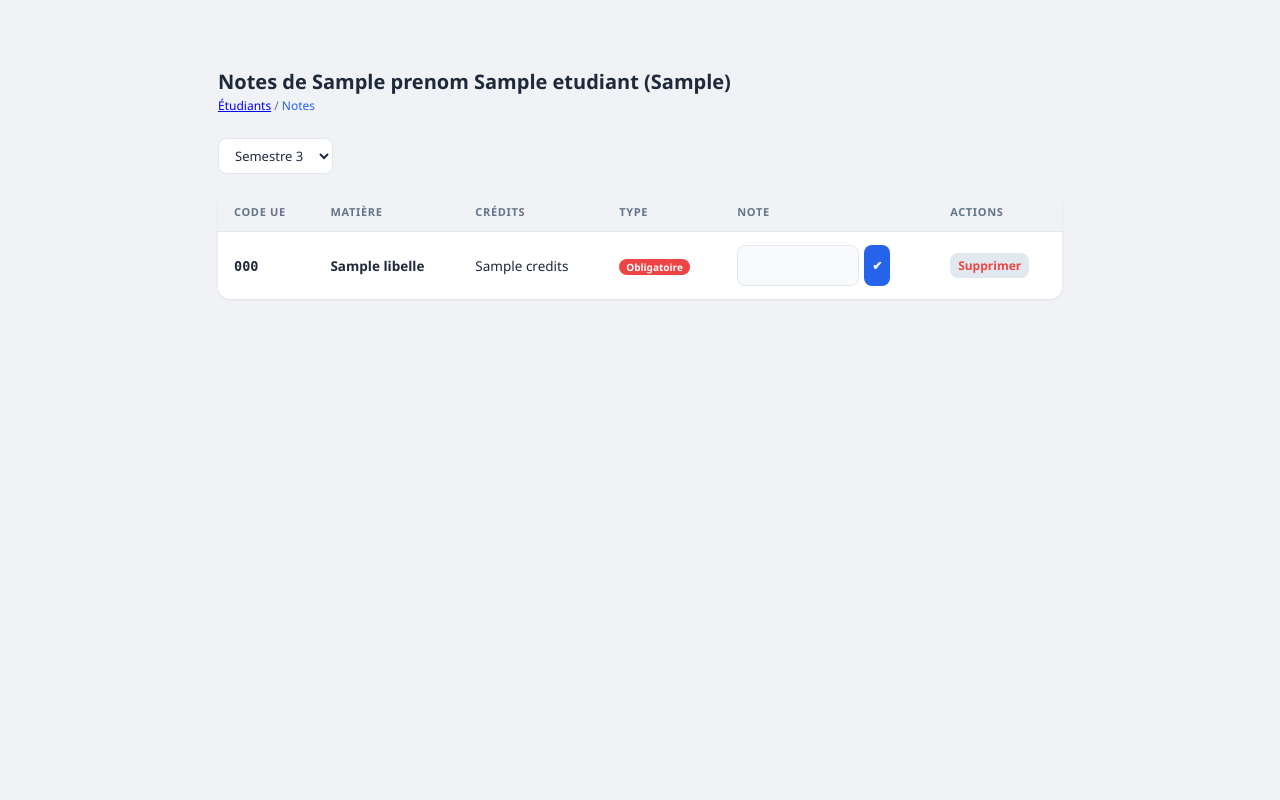
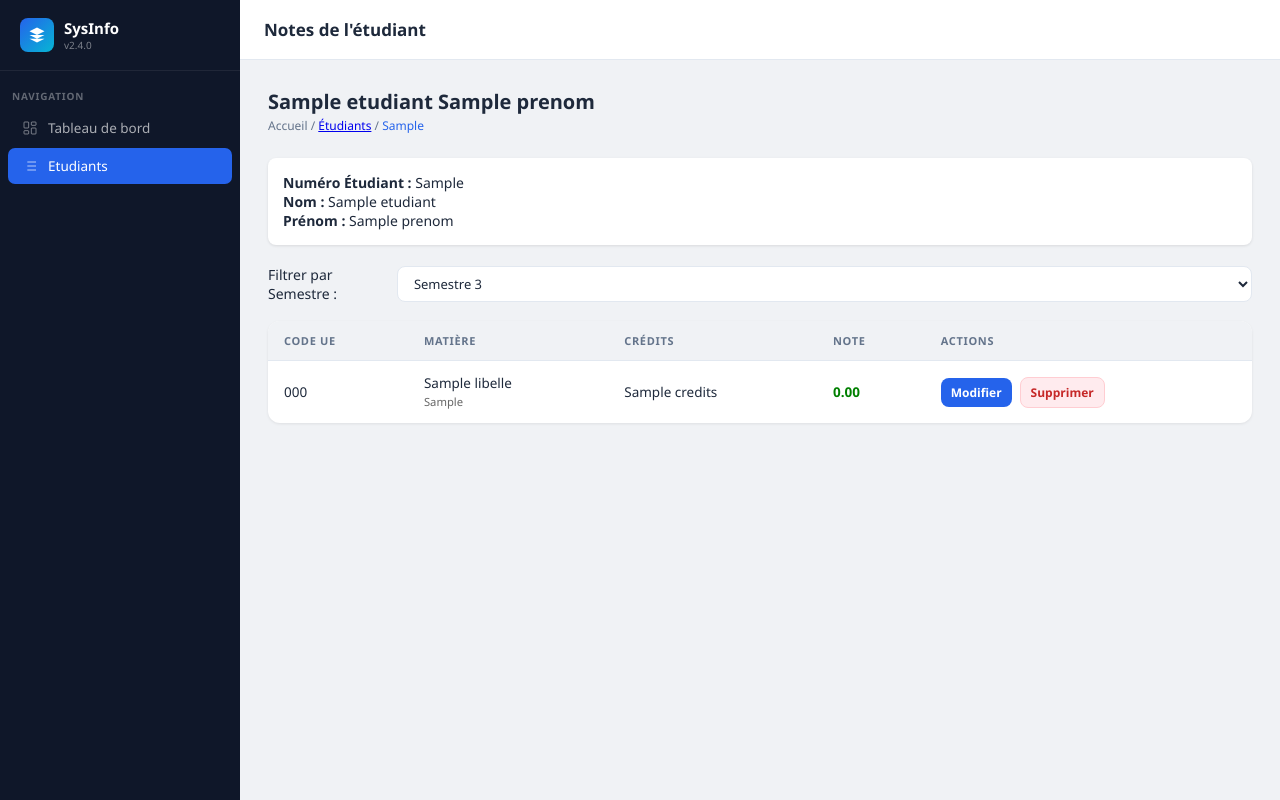
Before and after one commit to 5teeve/Note-ITU, a CodeIgniter 4 app: the page made by app/Views/etudiant_details.php in a window 1280 px wide. Run offline with PHP 8.4 and a stand-in for CodeIgniter, Linux system fonts and the light colour scheme; the template is opened without the code that fills it: most values are stand-ins (such as "Sample title", 1, 10 or a date in 2020); some libraries are stand-ins or nearby versions.

Commit message:
[feature] affichage notes

```diff
--- a/app/Config/Routes.php
+++ b/app/Config/Routes.php
@@ -21,3 +21,4 @@ $routes->get('/etudiants', 'EtudiantController::index');
 $routes->get('/notes/etudiant/(:num)', 'EtudiantController::details/$1');
 $routes->post('/notes/edit/(:num)', 'EtudiantController::editNote/$1');
 $routes->get('/notes/delete/(:num)', 'EtudiantController::deleteNote/$1');
+$routes->post('/notes/upsert', 'EtudiantController::upsertNote');
--- a/app/Views/etudiant_details.php
+++ b/app/Views/etudiant_details.php
@@ -3,38 +3,84 @@
 <head>
   <meta charset="UTF-8" />
   <meta name="viewport" content="width=device-width, initial-scale=1.0" />
-  <title>SysInfo — Notes de l'étudiant</title>
+  <title>SysInfo — Notes de l'Étudiant</title>
   <link rel="stylesheet" href="/style.css" />
   <style>
-    .note-input { width: 80px; padding: 4px; border: 1px solid var(--border-color); border-radius: 4px; }
+    .header-details {
+      display: flex;
+      justify-content: space-between;
+      align-items: center;
+      margin-bottom: 20px;
+    }
+    .info-card {
+      background: white;
+      padding: 15px;
+      border-radius: 8px;
+      box-shadow: 0 1px 3px rgba(0,0,0,0.1);
+      margin-bottom: 20px;
+    }
   </style>
 </head>
 <body>
 
 <div class="app">
-  <div class="main" style="margin-left: 0; max-width: 900px; margin: 0 auto; min-height: 100vh;">
+
+  <!-- ── Sidebar ──────────────────────────────────────────────────────────── -->
+  <aside class="sidebar">
+    <div class="sidebar-brand">
+      <div class="logo-icon">
+        <svg viewBox="0 0 24 24" width="18" height="18"><path d="M12 2L2 7l10 5 10-5-10-5zM2 17l10 5 10-5M2 12l10 5 10-5"/></svg>
+      </div>
+      <div>
+        <div class="brand-name">SysInfo</div>
+        <div class="brand-sub">v2.4.0</div>
+      </div>
+    </div>
+
+    <div class="sidebar-section">Navigation</div>
+
+    <a href="/dashboard" class="nav-item">
+      <svg viewBox="0 0 24 24"><rect width="7" height="9" x="3" y="3" rx="1"/><rect width="7" height="5" x="14" y="3" rx="1"/><rect width="7" height="9" x="14" y="12" rx="1"/><rect width="7" height="5" x="3" y="16" rx="1"/></svg>
+      Tableau de bord
+    </a>
+    <a href="/etudiants" class="nav-item active">
+      <svg viewBox="0 0 24 24"><line x1="8" y1="6" x2="21" y2="6"/><line x1="8" y1="12" x2="21" y2="12"/><line x1="8" y1="18" x2="21" y2="18"/><line x1="3" y1="6" x2="3.01" y2="6"/><line x1="3" y1="12" x2="3.01" y2="12"/><line x1="3" y1="18" x2="3.01" y2="18"/></svg>
+      Etudiants
+    </a>
+
+  </aside>
+
+  <!-- ── Main ─────────────────────────────────────────────────────────────── -->
+  <div class="main">
+
+    <div class="topbar">
+      <div class="topbar-title">Notes de l'étudiant</div>
+    </div>
 
     <div class="content">
 
-      <div class="page-header" style="margin-top: 40px;">
+      <div class="page-header">
         <div>
-          <h2>Notes de <?= esc($etudiant['prenom']) ?> <?= esc($etudiant['nom']) ?> (<?= esc($etudiant['numero_etu']) ?>)</h2>
-          <div class="breadcrumb">
-            <a href="/etudiants">Étudiants</a> / <span>Notes</span>
-          </div>
+          <h2><?= esc($etudiant['nom']) ?> <?= esc($etudiant['prenom']) ?></h2>
+          <div class="breadcrumb">Accueil / <a href="/etudiants">Étudiants</a> / <span><?= esc($etudiant['numero_etu']) ?></span></div>
         </div>
       </div>
 
-      <!-- Toolbar filtres -->
+      <div class="info-card">
+        <strong>Numéro Étudiant :</strong> <?= esc($etudiant['numero_etu']) ?><br>
+        <strong>Nom :</strong> <?= esc($etudiant['nom']) ?><br>
+        <strong>Prénom :</strong> <?= esc($etudiant['prenom']) ?>
+      </div>
+
+      <!-- Toolbar filtres par semestre -->
       <div class="toolbar">
-        <div class="toolbar-left">
-          <form method="get" action="/notes/etudiant/<?= esc($etudiant['id']) ?>" style="display:flex; gap:10px;">
-            <select name="semestre" class="filter-select" onchange="this.form.submit()">
-              <option value="1" <?= $current_semestre == 1 ? 'selected' : '' ?>>Semestre 3</option>
-              <option value="2" <?= $current_semestre == 2 ? 'selected' : '' ?>>Semestre 4</option>
-            </select>
-          </form>
-        </div>
+        <form action="/notes/etudiant/<?= esc($etudiant['id']) ?>" method="get" class="toolbar-left" style="gap: 10px; display: flex; align-items: center;">
+          <label for="semestre">Filtrer par Semestre :</label>
+          <select name="semestre" id="semestre" class="filter-select" onchange="this.form.submit()">
+            <option value="1" <?= $current_semestre == 1 ? 'selected' : '' ?>>Semestre 3</option>
+            <option value="2" <?= $current_semestre == 2 ? 'selected' : '' ?>>Semestre 4</option>
+          </select>
+        </form>
       </div>
 
       <!-- Tableau -->
@@ -45,45 +91,46 @@
               <th>Code UE</th>
               <th>Matière</th>
               <th>Crédits</th>
-              <th>Type</th>
               <th>Note</th>
               <th>Actions</th>
             </tr>
           </thead>
           <tbody>
-            <?php foreach ($notes as $note): ?>
+            <?php if (empty($notes)): ?>
             <tr>
-              <td style="font-family:monospace;font-weight:600"><?= esc($note['code']) ?></td>
-              <td style="font-weight:600"><?= esc($note['libelle']) ?></td>
-              <td><?= esc($note['credits']) ?></td>
+              <td colspan="5" style="text-align: center;">Aucune UE trouvée pour ce semestre.</td>
+            </tr>
+            <?php else: ?>
+            <?php foreach ($notes as $n): ?>
+            <tr>
+              <td><?= esc($n['code']) ?></td>
               <td>
-                <?php if (isset($note['is_optional']) && $note['is_optional']): ?>
-                  <span class="nav-badge" style="background:#f59e0b;color:#fff;">Optionnelle (Meilleure)</span>
-                <?php else: ?>
-                  <span class="nav-badge">Obligatoire</span>
+                <?= esc($n['libelle']) ?>
+                <?php if (isset($n['groupe_libelle']) && $n['groupe_libelle']): ?>
+                  <br><small style="color: #666;"><?= esc($n['groupe_libelle']) ?></small>
                 <?php endif; ?>
               </td>
+              <td><?= esc($n['credits']) ?></td>
               <td>
-                <?php if ($note['note_id']): ?>
-                  <form method="post" action="/notes/edit/<?= esc($note['note_id']) ?>" style="display:inline-flex; gap:5px;">
-                    <input type="number" step="0.01" min="0" max="20" name="note" class="note-input" value="<?= esc($note['max_note']) ?>">
-                    <button type="submit" class="btn btn-primary btn-sm" style="padding:4px 8px;font-size:12px;">✔</button>
-                  </form>
-                <?php else: ?>
-                  <span style="color:#ef4444;font-weight:bold;">0.00 (Sans note)</span>
-                <?php endif; ?>
+                <span style="font-weight: bold; <?= $n['max_note'] >= 10 ? 'color: green;' : ($n['max_note'] > 0 ? 'color: red;' : 'color: grey;') ?>">
+                  <?= $n['max_note'] > 0 ? number_format($n['max_note'], 2) : '0.00' ?>
+                </span>
               </td>
               <td>
-                <div class="td-actions">
-                  <?php if ($note['note_id']): ?>
-                    <a href="/notes/delete/<?= esc($note['note_id']) ?>" class="btn btn-secondary btn-sm" style="padding:4px 8px;font-size:12px;color:#ef4444;" onclick="return confirm('Supprimer cette note ?')">Supprimer</a>
+
+                <div style="display: flex; gap: 8px; align-items: center;">
+                  <?php if ($n['note_id']): ?>
+                    <button type="button" class="btn btn-primary btn-sm modify-btn" data-id="<?= esc($n['note_id']) ?>" style="padding: 6px 10px;">Modifier</button>
+                    <a href="/notes/delete/<?= esc($n['note_id']) ?>" class="btn btn-secondary btn-sm" style="padding: 6px 10px; background: #ffebee; color: #c62828; border: 1px solid #ffcdd2;" onclick="return confirm('Voulez-vous vraiment supprimer cette note ?');">Supprimer</a>
                   <?php else: ?>
-                    <span style="color:#aaa;font-size:12px;">N/A</span>
+                    <a href="/form" class="btn btn-primary btn-sm" style="padding: 6px 10px;">Ajouter</a>
                   <?php endif; ?>
                 </div>
+
               </td>
             </tr>
             <?php endforeach; ?>
+            <?php endif; ?>
           </tbody>
         </table>
       </div><!-- /table-card -->
@@ -94,3 +141,37 @@
 
 </body>
 </html>
+
+<script>
+document.addEventListener('click', function(e) {
+  const btn = e.target.closest('.modify-btn');
+  if (!btn) return;
+  const noteId = btn.getAttribute('data-id');
+  const current = btn.closest('tr').querySelector('td:nth-child(4) span');
+  let defaultVal = '';
+  if (current) {
+    defaultVal = current.textContent.trim();
+    if (defaultVal === '0.00') defaultVal = '';
+  }
+
+  const val = prompt('Saisissez la nouvelle note (0 - 20):', defaultVal);
+  if (val === null) return; // cancelled
+  const num = parseFloat(val.replace(',', '.'));
+  if (isNaN(num) || num < 0 || num > 20) {
+    alert('Valeur invalide. Entrez un nombre entre 0 et 20.');
+    return;
+  }
+
+  // send POST to edit endpoint
+  fetch('/notes/edit/' + encodeURIComponent(noteId), {
+    method: 'POST',
+    headers: {
+      'Content-Type': 'application/x-www-form-urlencoded; charset=UTF-8'
+    },
+    body: 'note=' + encodeURIComponent(num)
+  }).then(function(resp) {
+    if (resp.ok) location.reload();
+    else resp.text().then(t => alert('Erreur: ' + t));
+  }).catch(function(err) { alert('Erreur réseau'); });
+});
+</script>
--- /dev/null
+++ b/getNotes.php
@@ -0,0 +1,2 @@
+<?php
+echo "Hi";
```
Also changed, not shown: app/Controllers/EtudiantController.php (+40 -8 lines), app/Models/NotesModel.php (+59 -0 lines), patch_controller.php (added, +41 -0 lines), patch_etudiant_details.php (added, +19 -0 lines), patch_model.php (added, +66 -0 lines), 4 other files.
